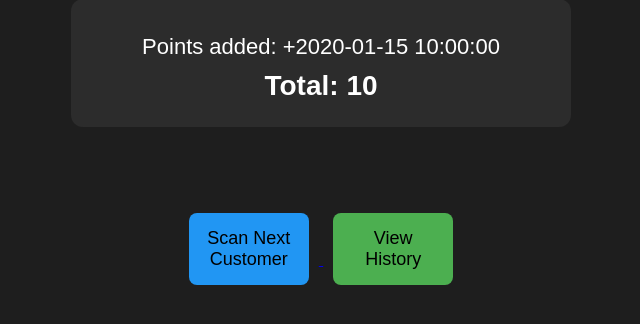
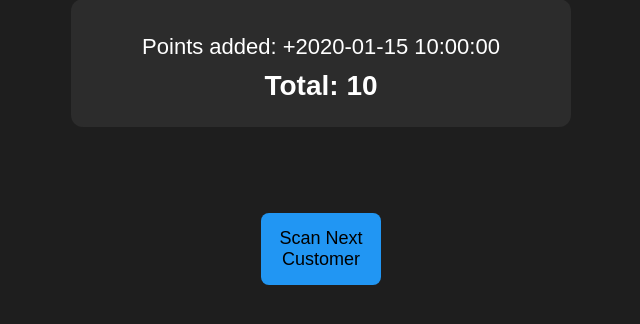
Before and after one commit to newportpetsuk-lab/newport-pets-loyalty, a Flask app: template templates/points_added.html in a window 1280 px wide. Shown: the part 209-533 px from the top of the page, without its empty margins (319-959 px from the left). Run offline with Flask 3, Linux system fonts and the light colour scheme; the template is opened without the code that fills it: most values are stand-ins (such as "Sample title", 1, 10 or a date in 2020); some libraries are stand-ins or nearby versions.

Commit message:
Update points_added.html

```diff
--- a/templates/points_added.html
+++ b/templates/points_added.html
@@ -128,10 +128,5 @@
     </button>
 </a>
 
-<a href="/history/{{ customer_id }}">
-    <button style="background:#4caf50;">
-        View History
-    </button>
-</a>
 </body>
 </html>
```
